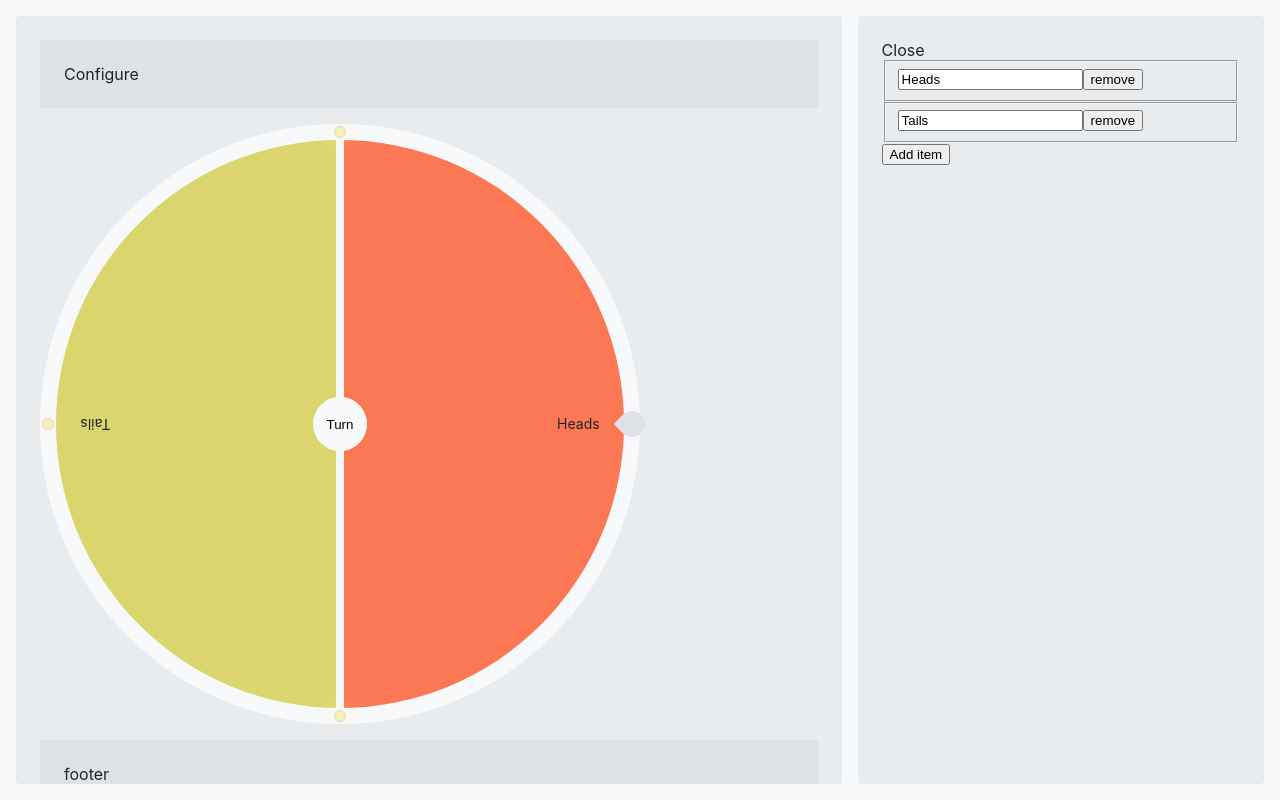
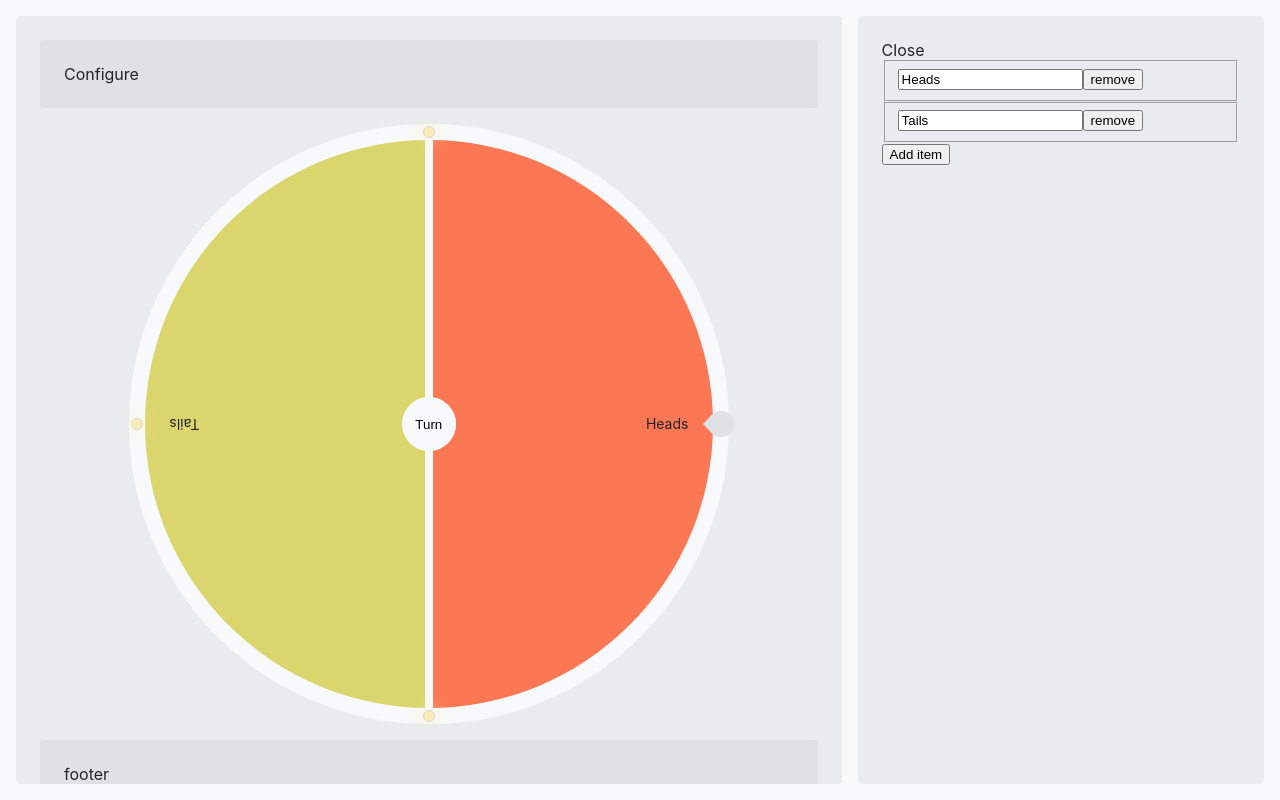
Before and after one commit to LoicGoyet/the-weel, a Next.js app: page / in a window 1280 px wide. Built offline with nearby package versions, Linux system fonts and the light colour scheme.

Commit message:
Center in page main content

```diff
--- a/components/Layout/index.tsx
+++ b/components/Layout/index.tsx
@@ -34,7 +34,7 @@ const Layout = ({aside = <></>, main = <></>, footer = <></>}: Props) => {
             </Card>
           </header>
 
-          <div>{main}</div>
+          <MainBody>{main}</MainBody>
           <footer>{footer}</footer>
         </ContentCard>
       </Main>
@@ -104,3 +104,13 @@ const Main = styled.main`
 const Aside = styled.aside`
   padding-right: var(--gap);
 `;
+
+const MainBody = styled.div`
+  display: flex;
+  align-items: center;
+  justify-content: center;
+
+  > * {
+    flex-grow: 1;
+  }
+`;
```
